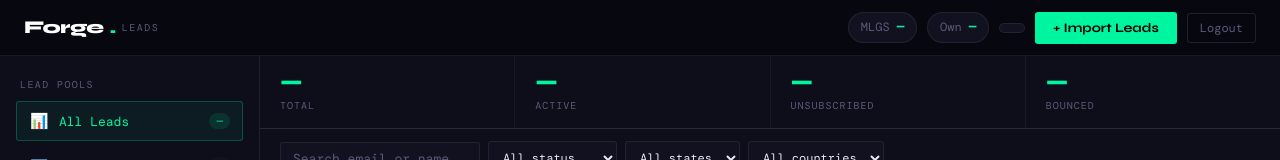
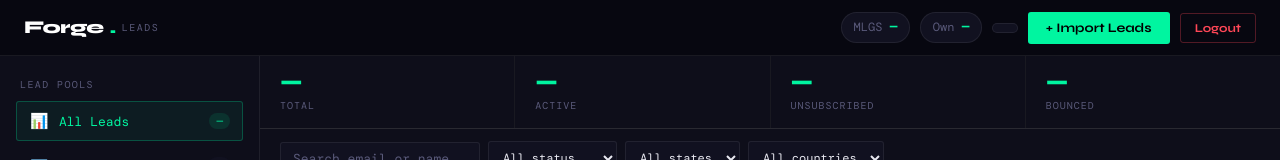
Before and after one commit to nextwaveaisuite/forge-mail, a website: page apps/mail/leads.html in a window 1280 px wide. Shown: the top 160 px of the page. Drawn offline with nearby package versions, Linux system fonts and the light colour scheme; a web font is replaced by a local one.

Commit message:
Add logout button styling and functionality

```diff
--- a/apps/mail/leads.html
+++ b/apps/mail/leads.html
@@ -29,6 +29,8 @@
     .nav-stat b{color:var(--accent);font-weight:700}
     .btn-import{padding:8px 18px;border-radius:var(--rs);font-family:var(--font-d);font-weight:700;font-size:13px;cursor:pointer;border:none;background:var(--accent);color:#000;transition:all 0.15s;white-space:nowrap}
     .btn-import:hover{background:#00ffb0;transform:translateY(-1px)}
+    .btn-logout{padding:7px 14px;border-radius:var(--rs);font-family:var(--font-d);font-weight:700;font-size:12px;cursor:pointer;border:1px solid rgba(255,71,87,0.3);background:none;color:var(--danger);transition:all 0.15s;white-space:nowrap}
+    .btn-logout:hover{background:rgba(255,71,87,0.08);border-color:var(--danger)}
 
     /* ── LAYOUT ── */
     .app{display:grid;grid-template-columns:260px 1fr;min-height:calc(100vh - 56px)}
@@ -391,7 +393,7 @@
     <span class="nav-stat">Own <b id="nav-own">—</b></span>
     <span class="nav-stat" id="nav-user-email" style="max-width:180px;overflow:hidden;text-overflow:ellipsis;white-space:nowrap"></span>
     <button type="button" class="btn-import" onclick="openModal()">+ Import Leads</button>
-    <button type="button" style="padding:6px 12px;border-radius:3px;font-size:12px;cursor:pointer;border:1px solid rgba(255,255,255,0.1);background:none;color:var(--muted);font-family:var(--font-m);transition:all 0.15s" onclick="logout()">Logout</button>
+    <button type="button" class="btn-logout" onclick="logout()">Logout</button>
   </div>
 </nav>
 
```
